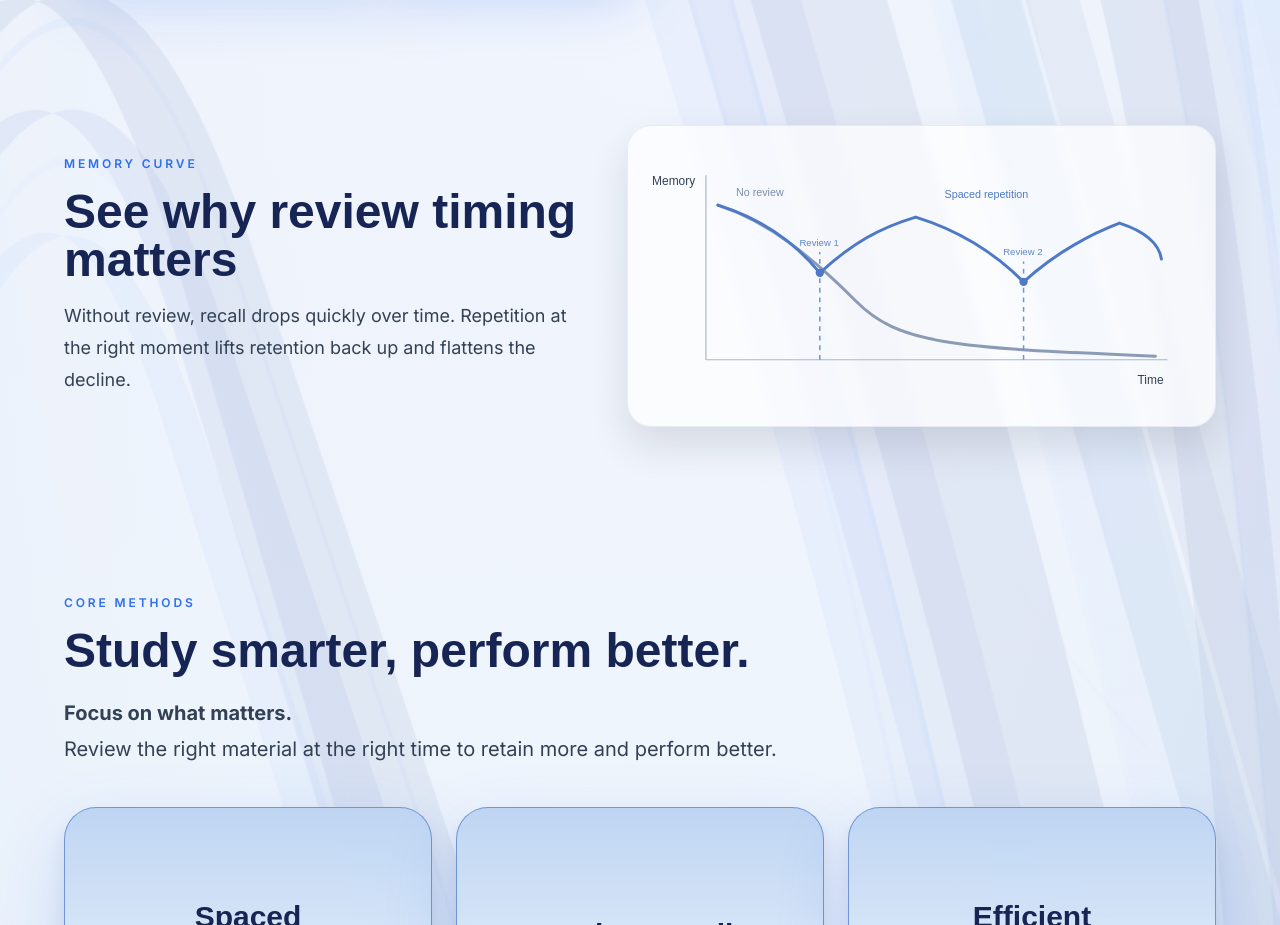
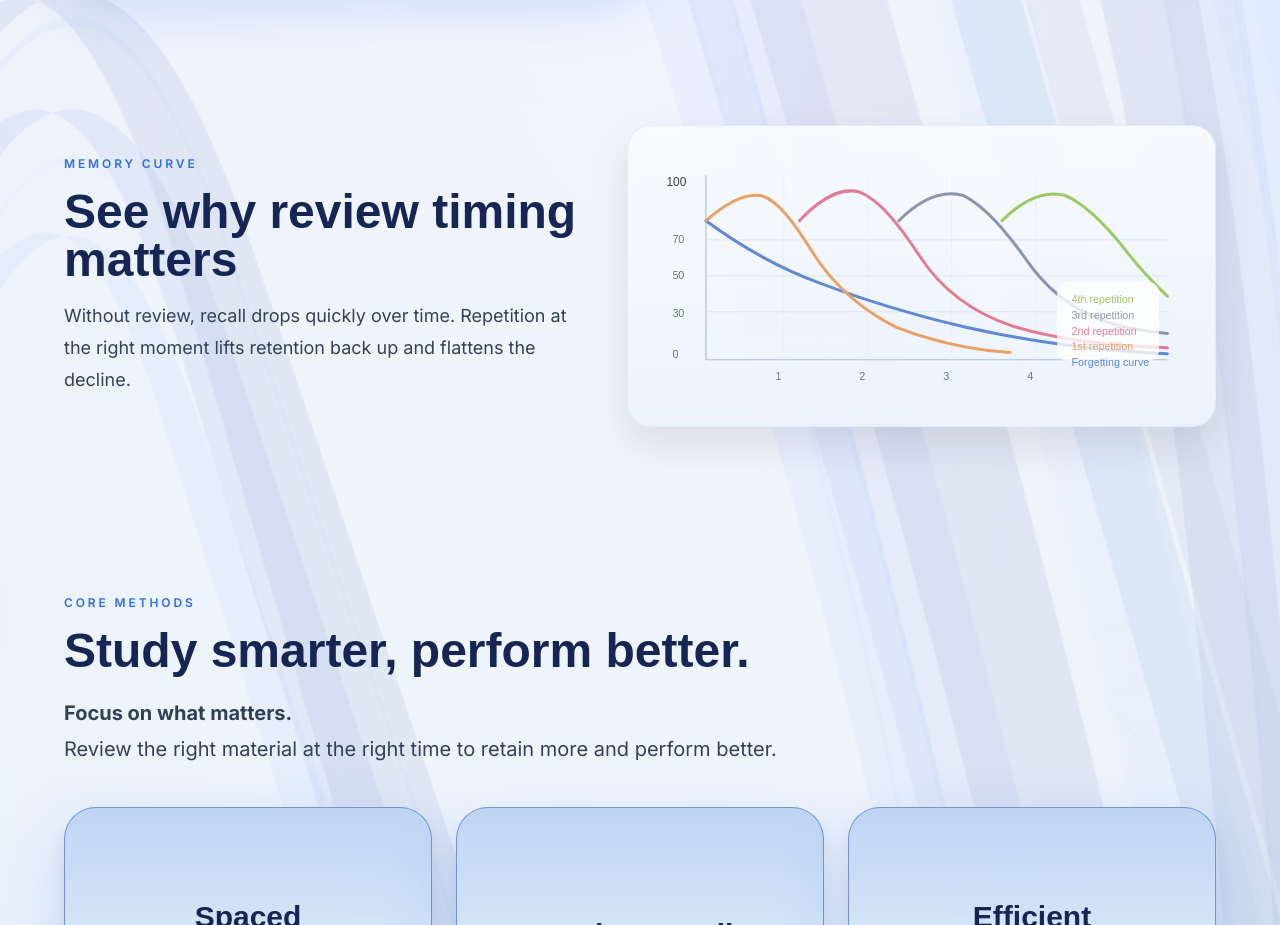
Before and after one commit to cheikhwade07/Soki, a Next.js app: page / in a window 1280 px wide. Shown: the part 2160-3085 px from the top of the page. Built offline with nearby package versions, Linux system fonts and the light colour scheme; a web font is replaced by a local one.

Commit message:
hotfix: Final Commit

```diff
--- a/app/page.tsx
+++ b/app/page.tsx
@@ -581,7 +581,7 @@ export default function Page() {
                 right moment lifts retention back up and flattens the decline.
               </p>
             </div>
-            <div className="rounded-3xl border border-slate-200/80 bg-white/70 p-4 shadow-[0_18px_40px_rgba(15,23,42,0.12)] backdrop-blur-sm md:p-6">
+            <div className="rounded-3xl border border-blue-100/80 bg-[linear-gradient(180deg,rgba(248,251,255,0.94)_0%,rgba(236,243,252,0.92)_100%)] p-4 shadow-[0_18px_40px_rgba(15,23,42,0.1)] backdrop-blur-sm md:p-6">
               <svg
                 viewBox="0 0 900 420"
                 className="h-auto w-full"
@@ -589,46 +589,69 @@ export default function Page() {
                 aria-label="Forgetting curve graph"
               >
                 <g style={{ fontFamily: notoSerifJp.style.fontFamily }}>
-                <line x1="90" y1="42" x2="90" y2="350" stroke="#a8b7cb" strokeWidth="2" />
-                <line x1="90" y1="350" x2="860" y2="350" stroke="#a8b7cb" strokeWidth="2" />
+                <line x1="90" y1="42" x2="90" y2="350" stroke="#aebed8" strokeWidth="2" />
+                <line x1="90" y1="350" x2="860" y2="350" stroke="#aebed8" strokeWidth="2" />
+
+                {[150, 210, 270].map((y) => (
+                  <line key={y} x1="90" y1={y} x2="860" y2={y} stroke="#dbe5f2" strokeWidth="1.5" />
+                ))}
+                {[220, 360, 500, 640].map((x) => (
+                  <line key={x} x1={x} y1="42" x2={x} y2="350" stroke="#e7edf6" strokeWidth="1.2" />
+                ))}
+
                 <path
-                  d="M110 92 C 200 122, 270 182, 340 252 S 490 330, 840 344"
+                  d="M90 118 C 150 162, 208 196, 280 222 C 348 248, 432 274, 520 295 C 620 318, 734 334, 860 340"
                   fill="none"
-                  stroke="#8b9bb6"
+                  stroke="#5f88d8"
                   strokeWidth="5"
                   strokeLinecap="round"
                 />
                 <path
-                  d="M110 92 C 175 112, 235 150, 280 205"
+                  d="M90 118 C 124 88, 154 72, 182 76 C 210 84, 238 122, 270 174 C 304 226, 352 268, 408 296 C 470 320, 534 334, 598 338"
                   fill="none"
-                  stroke="#4d79c7"
+                  stroke="#e9a166"
                   strokeWidth="5"
                   strokeLinecap="round"
                 />
                 <path
-                  d="M280 205 C 335 155, 380 130, 440 112 C 505 132, 565 165, 620 220"
+                  d="M246 118 C 282 80, 314 62, 346 70 C 380 84, 412 124, 446 176 C 482 232, 536 272, 602 294 C 670 314, 744 326, 860 330"
                   fill="none"
-                  stroke="#4d79c7"
+                  stroke="#e47b95"
                   strokeWidth="5"
                   strokeLinecap="round"
                 />
                 <path
-                  d="M620 220 C 670 175, 720 145, 780 122 C 820 135, 846 155, 850 182"
+                  d="M412 118 C 448 82, 484 66, 520 76 C 556 94, 592 136, 628 188 C 662 236, 708 270, 762 288 C 804 300, 836 304, 860 306"
                   fill="none"
-                  stroke="#4d79c7"
+                  stroke="#8b96ad"
                   strokeWidth="5"
                   strokeLinecap="round"
                 />
-                <line x1="280" y1="350" x2="280" y2="170" stroke="#6b93d6" strokeWidth="2.5" strokeDasharray="8 8" />
-                <line x1="620" y1="350" x2="620" y2="186" stroke="#6b93d6" strokeWidth="2.5" strokeDasharray="8 8" />
-                <circle cx="280" cy="205" r="7" fill="#4d79c7" />
-                <circle cx="620" cy="220" r="7" fill="#4d79c7" />
-                <text x="0" y="58" fill="#334155" fontSize="20">Memory</text>
-                <text x="810" y="390" fill="#334155" fontSize="20">Time</text>
-                <text x="140" y="76" fill="#7b8da9" fontSize="18">No review</text>
-                <text x="488" y="80" fill="#4d79c7" fontSize="18">Spaced repetition</text>
-                <text x="246" y="160" fill="#5f86cb" fontSize="16">Review 1</text>
-                <text x="586" y="176" fill="#5f86cb" fontSize="16">Review 2</text>
+                <path
+                  d="M584 118 C 620 82, 654 66, 690 76 C 726 92, 760 128, 794 172 C 822 208, 846 230, 860 244"
+                  fill="none"
+                  stroke="#9bc962"
+                  strokeWidth="5"
+                  strokeLinecap="round"
+                />
+
+                <text x="24" y="60" fill="#334155" fontSize="20">100</text>
+                <text x="34" y="155" fill="#64748b" fontSize="18">70</text>
+                <text x="34" y="215" fill="#64748b" fontSize="18">50</text>
+                <text x="34" y="278" fill="#64748b" fontSize="18">30</text>
+                <text x="34" y="347" fill="#64748b" fontSize="18">0</text>
+
+                <text x="206" y="384" fill="#64748b" fontSize="18">1</text>
+                <text x="346" y="384" fill="#64748b" fontSize="18">2</text>
+                <text x="486" y="384" fill="#64748b" fontSize="18">3</text>
+                <text x="626" y="384" fill="#64748b" fontSize="18">4</text>
+
+                <rect x="676" y="220" width="170" height="132" rx="18" fill="rgba(255,255,255,0.78)" />
+                <text x="700" y="256" fill="#9bc962" fontSize="18">4th repetition</text>
+                <text x="700" y="282" fill="#8b96ad" fontSize="18">3rd repetition</text>
+                <text x="700" y="308" fill="#e47b95" fontSize="18">2nd repetition</text>
+                <text x="700" y="334" fill="#e9a166" fontSize="18">1st repetition</text>
+                <text x="700" y="360" fill="#5f88d8" fontSize="18">Forgetting curve</text>
                 </g>
               </svg>
             </div>
```
